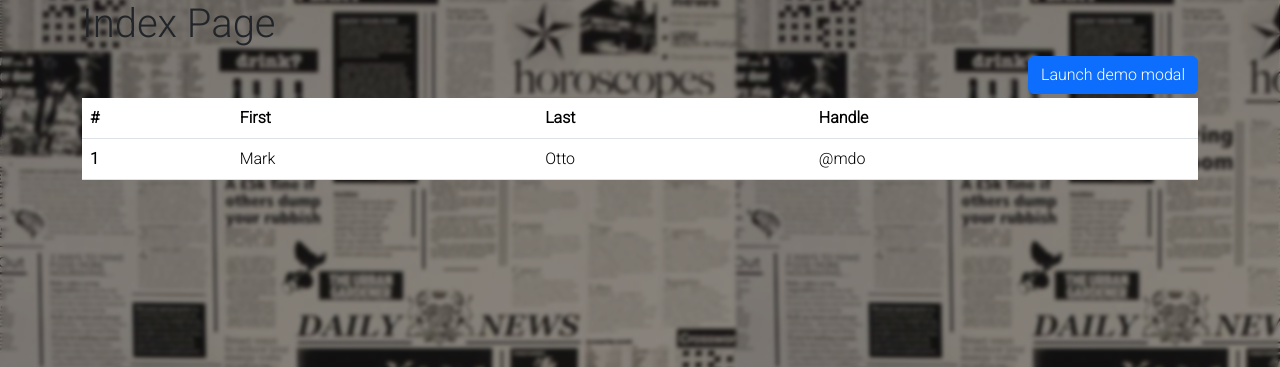
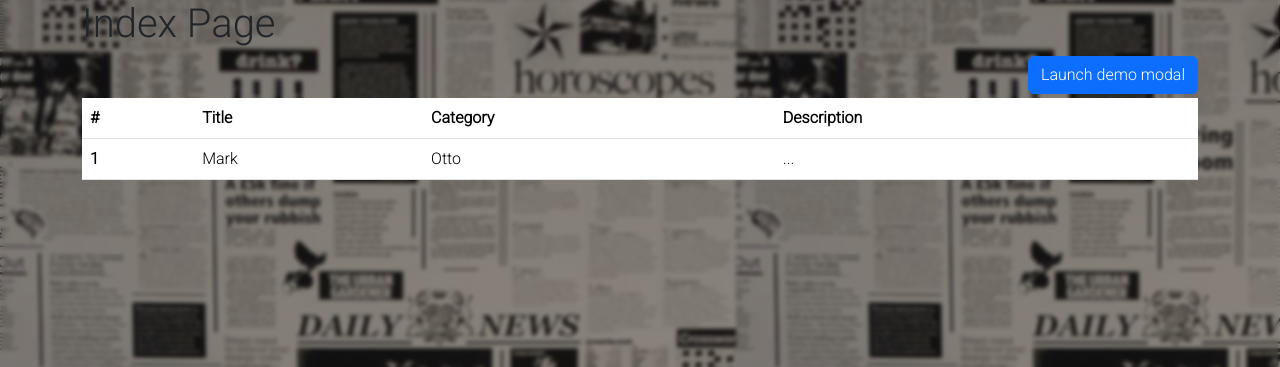
Before and after one commit to marouane-tabib/CultureDev.to, a PHP site: page /pages/home.php in a window 1280 px wide. Shown: the part 56-423 px from the top of the page. Run offline with PHP 8.4, Linux system fonts and the light colour scheme; some libraries are stand-ins or nearby versions.

Commit message:
BC-2 add static table - completed

```diff
--- a/components/home/table.php
+++ b/components/home/table.php
@@ -3,9 +3,9 @@
         <thead>
             <tr>
             <th scope="col">#</th>
-            <th scope="col">First</th>
-            <th scope="col">Last</th>
-            <th scope="col">Handle</th>
+            <th scope="col">Title</th>
+            <th scope="col">Category</th>
+            <th scope="col">Description</th>
             </tr>
         </thead>
         <tbody>
@@ -13,7 +13,7 @@
             <th scope="row">1</th>
                 <td>Mark</td>
                 <td>Otto</td>
-                <td>@mdo</td>
+                <td>...</td>
             </tr>
         </tbody>
     </table>
```
